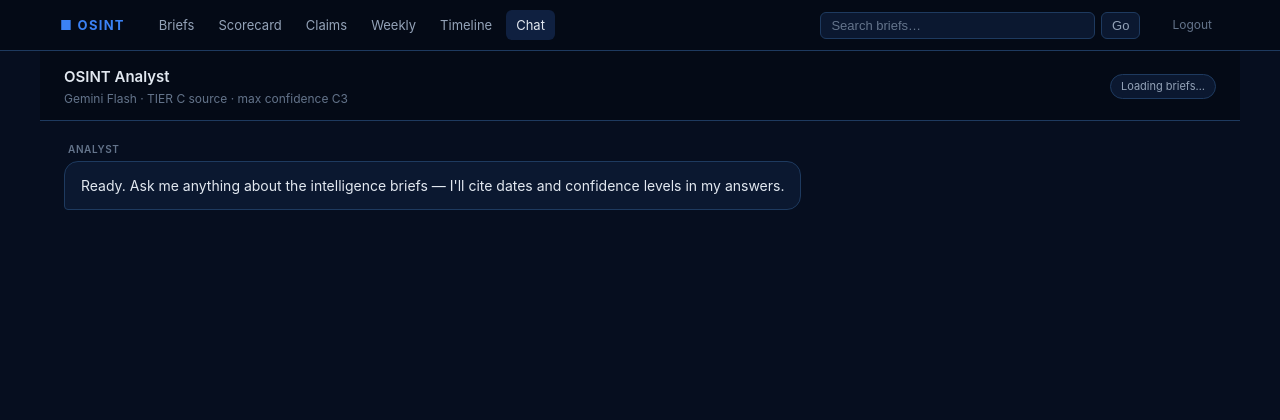
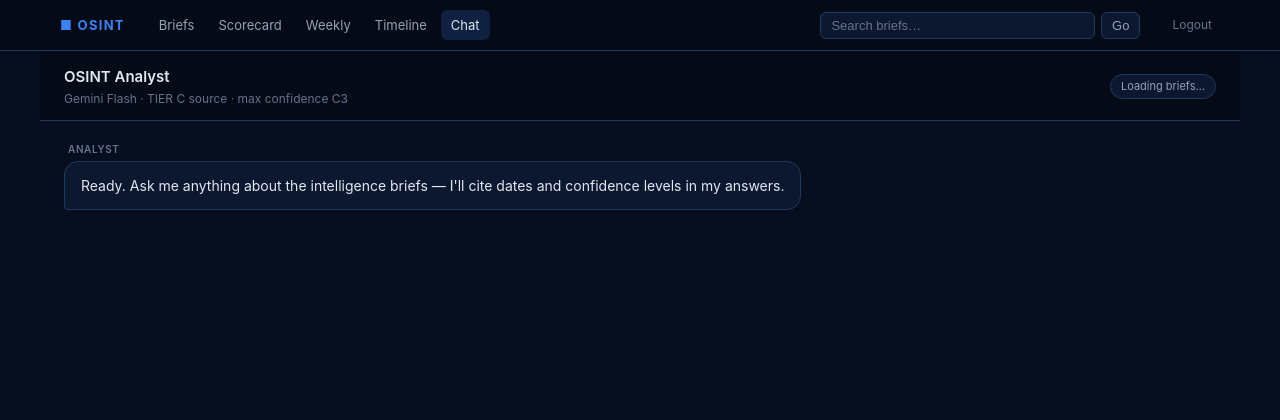
Before and after one commit to eramolz23/osint-dashboard, a Flask app: page /chat in a window 1280 px wide. Shown: the top 420 px of the page. Run offline with Flask 3, Linux system fonts and the light colour scheme; the visitor is signed in with stand-in values (Sample User, id 1); some libraries are stand-ins or nearby versions.

Commit message:
Remove /claims tab and route
Co-Authored-By: Claude Sonnet 4.6 <noreply@anthropic.com>

```diff
--- a/app.py
+++ b/app.py
@@ -130,41 +130,6 @@ def scorecard():
         chart_data=chart_data,
     )
 
-
-@app.route("/claims")
-@require_auth
-def claims():
-    all_claims = sheets.get_claims()
-
-    category_filter = request.args.get("category", "").strip()
-    priority_filter = request.args.get("priority", "").strip()
-
-    filtered = all_claims
-    if category_filter:
-        filtered = [c for c in filtered if c.get("Category", "").lower() == category_filter.lower()]
-    if priority_filter:
-        filtered = [c for c in filtered if c.get("Priority", "").upper() == priority_filter.upper()]
-
-    filtered = sorted(filtered, key=lambda x: x.get("Date Added", ""), reverse=True)
-
-    open_claims         = [c for c in filtered if c.get("Status", "").upper() == "OPEN"]
-    confirmed_claims    = [c for c in filtered if c.get("Status", "").upper() == "CONFIRMED"]
-    contradicted_claims = [c for c in filtered if c.get("Status", "").upper() == "CONTRADICTED"]
-
-    all_categories = sorted({c.get("Category", "") for c in all_claims if c.get("Category")})
-    all_priorities = sorted({c.get("Priority", "") for c in all_claims if c.get("Priority")})
-
-    return render_template(
-        "claims.html",
-        open_claims=open_claims,
-        confirmed_claims=confirmed_claims,
-        contradicted_claims=contradicted_claims,
-        all_categories=all_categories,
-        all_priorities=all_priorities,
-        category_filter=category_filter,
-        priority_filter=priority_filter,
-        total=len(filtered),
-    )
 
 
 @app.route("/search")
--- a/templates/base.html
+++ b/templates/base.html
@@ -201,8 +201,7 @@
     <div class="nav-links">
       <a href="{{ url_for('index') }}" {% if request.endpoint == 'index' %}class="active"{% endif %}>Briefs</a>
       <a href="{{ url_for('scorecard') }}" {% if request.endpoint == 'scorecard' %}class="active"{% endif %}>Scorecard</a>
-      <a href="{{ url_for('claims') }}" {% if request.endpoint == 'claims' %}class="active"{% endif %}>Claims</a>
-      <a href="{{ url_for('weekly') }}" {% if request.endpoint in ('weekly', 'weekly_detail') %}class="active"{% endif %}>Weekly</a>
+<a href="{{ url_for('weekly') }}" {% if request.endpoint in ('weekly', 'weekly_detail') %}class="active"{% endif %}>Weekly</a>
       <a href="{{ url_for('timeline') }}" {% if request.endpoint == 'timeline' %}class="active"{% endif %}>Timeline</a>
       <a href="{{ url_for('chat') }}" {% if request.endpoint == 'chat' %}class="active"{% endif %}>Chat</a>
     </div>
```
